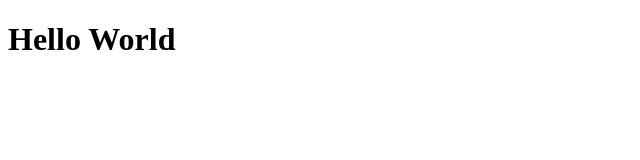
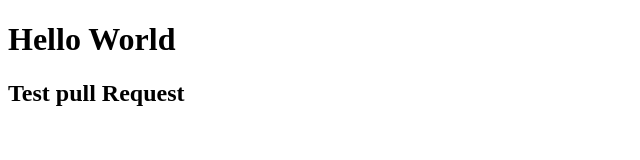
Before and after one commit to ProgrammingUNAMA/ProgrammingUNAMA.github.io, a plain HTML site: page index.html in a window 1280 px wide. Shown: the whole page, without its empty margins (0-640 px from the left). Drawn offline with Linux system fonts and the light colour scheme.

Commit message:
add "pull request"

```diff
--- a/index.html
+++ b/index.html
@@ -8,5 +8,6 @@
 </head>
 <body>
     <h1>Hello World</h1>
+    <h2>Test pull Request</h2>
 </body>
 </html>
```
